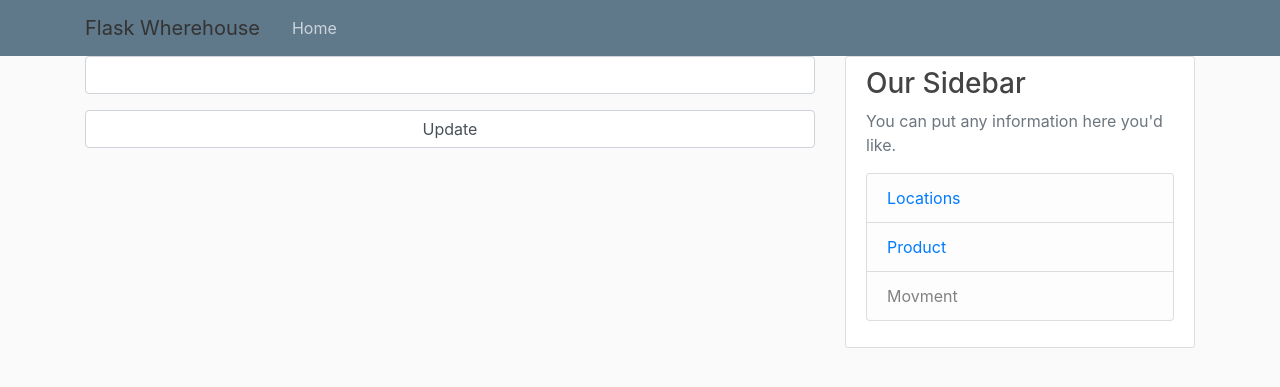
After one commit to nuhla/Flask-Wherhouse-challange, a Flask app: page /UpdateProduct/1/ in a window 1280 px wide. The commit adds this page. Shown: the top 387 px of the page. Run offline with Flask 2, Linux system fonts and the light colour scheme; some libraries are stand-ins or nearby versions.

Commit message:
update product is done

```diff
--- a/Forms.py
+++ b/Forms.py
@@ -33,3 +33,7 @@ class LocationsForm(Form):
 class ProductForm(Form):
     product_id =StringField('Product',  [validators.Length(min=4, max=25)])
     Submit =SubmitField('add')
+
+class UpdateProductForm(Form):
+    product_id =StringField('Product',  [validators.Length(min=4, max=25)])
+    Submit =SubmitField('Update')
--- a/main.py
+++ b/main.py
@@ -1,5 +1,5 @@
 from flask import Flask, render_template, make_response
-from Forms import  LocationsForm,ProductForm
+from Forms import  LocationsForm,ProductForm,UpdateProductForm
 from flask import request
 from flask import Flask, redirect, url_for, request
 from firebase import Firebase
@@ -118,7 +118,7 @@ def Add_Remove_View_Locations():
 
 #  ---------------------- Locations View Add and Edit -----------------------#
 @app.route('/Product',methods = ['POST', 'GET'])
-def Add_Remove_View_Product():
+def Add_View_Product():
      # ------------ get all documnts from firebase realtime database ---------------#
     data =  db.child("Product").get()
     valuesList=[]
@@ -126,14 +126,14 @@ def Add_Remove_View_Product():
     #  ------------------- convert data tuples into a list of dict ----------------#
     for item in data.each() :
         value=db.child("Product").child(item.key()).get()
-        print(value.val())
+        # print(value.val())
         val=('key',str(item.key()))
 
 
         var = dict(value.val())
         var['key']=str(item.key())
         valuesList.append(var)
-
+        print(valuesList)
 
     form = ProductForm(request.form)
     if request.method =='POST' and form.validate():
@@ -145,6 +145,16 @@ def Add_Remove_View_Product():
 
     return render_template("Product.html", data=valuesList,form=form)
 
+#  ---------------------- Locations View Add and Edit -----------------------#
+@app.route('/UpdateProduct/<ID>/',methods = ['POST', 'GET'])
+def update_Remove_View_Product(ID):
+    form = UpdateProductForm(request.form)
+    if request.method =='POST':
+        product_id = form.product_id.data
+        print(request.data, "dddddddddddddddd")
+        db.child("Product").child(ID).update({"product_id":product_id})
+
+    return render_template("UpdatProduct.html", form=form , item={'product_id':ID})
 
 if __name__ == '__main__':
    app.run(debug = True)
--- a/templates/Product.html
+++ b/templates/Product.html
@@ -5,7 +5,7 @@
     <h3> List Of Registred Products</h3>
         <ul>
             {% for item in data%}
-                <li><div class="row"><div class="col-4"> {{item.product_id}} </div> <div class="col-8"><a href="#">Update</a></div> </div></li>
+                <li><div class="row"><div class="col-4"> {{item.product_id}} </div> <div class="col-8"><a href={{"/UpdateProduct/"+item.key +"/"}}>Update</a></div> </div></li>
             {% endfor %}
         </ul>
     <form action = "http://localhost:5000/Product" method = "post">
--- /dev/null
+++ b/templates/UpdatProduct.html
@@ -0,0 +1,16 @@
+
+{% extends "main.html" %}
+{% block content %}
+
+    <div>
+    <form action = {{"http://localhost:5000/UpdateProduct/"+item.product_id +"/"}} method = "post">
+        <div class="form-group">
+
+             {{ form.product_id(class ="form-control")}}
+        </div>
+        <div class="form-group">
+            {{ form.Submit(class ="form-control")}}
+        </div>
+    </form></div>
+
+{% endblock content %}
```
